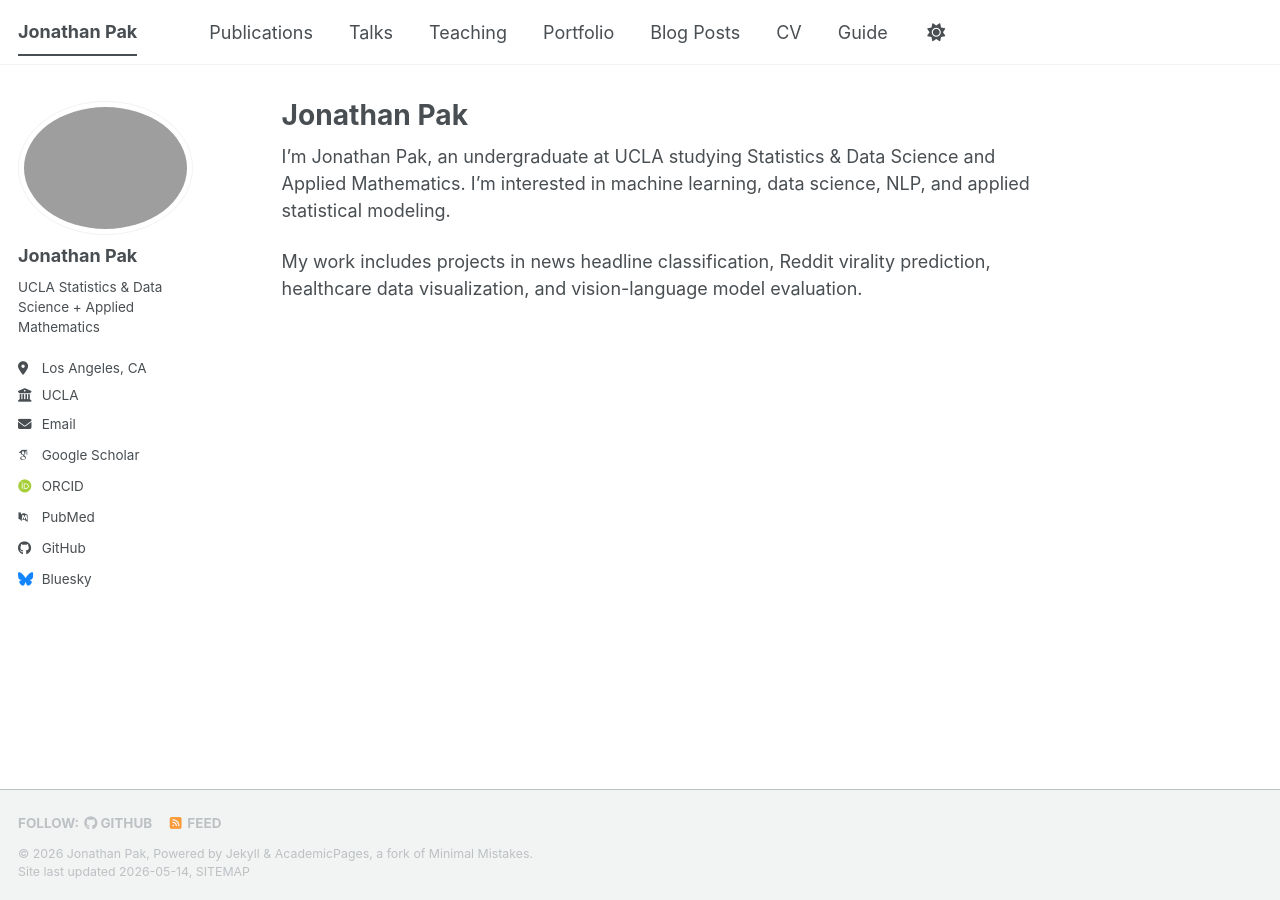
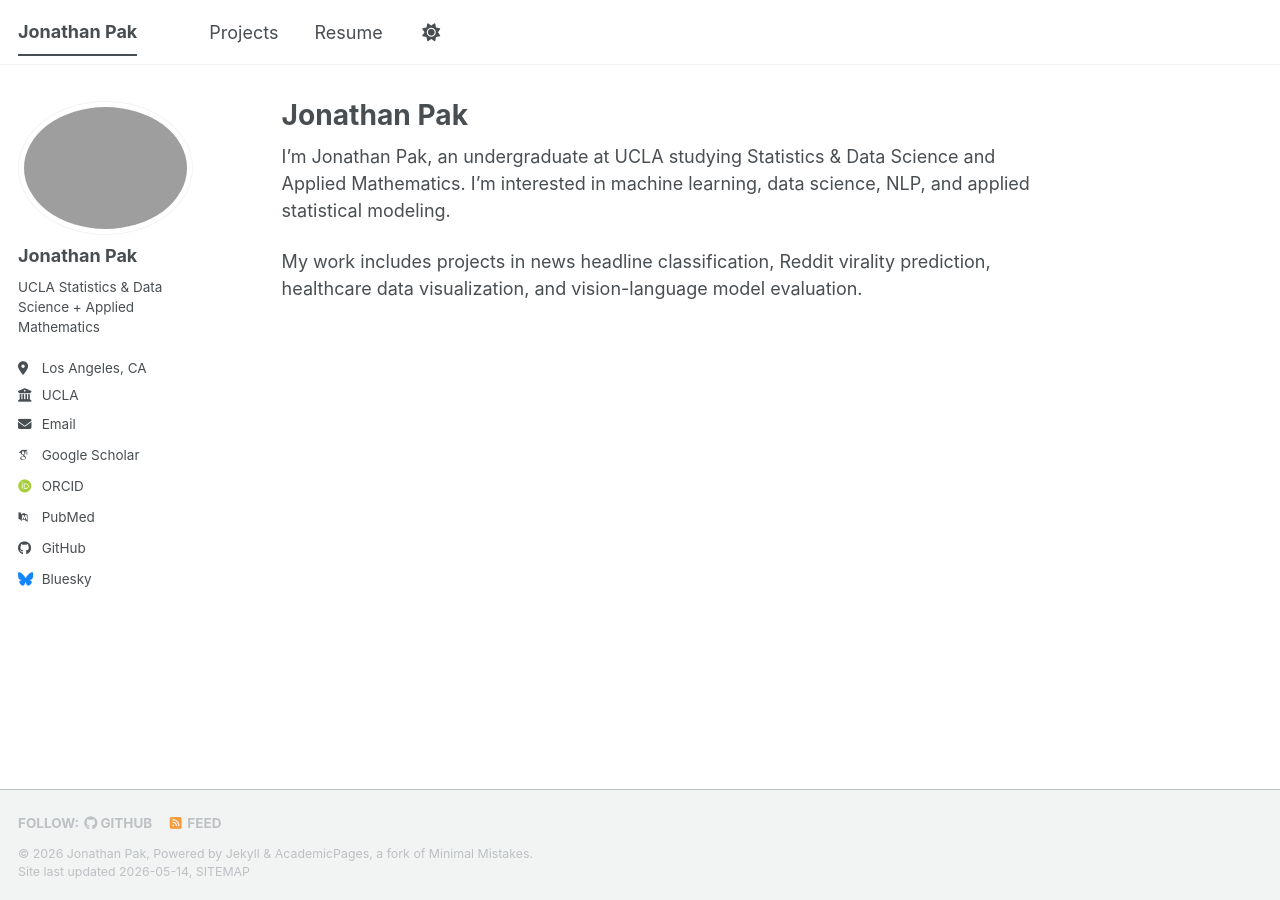
Before and after one commit to jonathanhpak/jonathanhpak.github.io, a Jekyll site: the page built from _pages/about.md, in a window 1280 px wide. Built offline with Jekyll 4.4.1, drawn with Linux system fonts in a browser that asks for light colours; some web fonts are replaced; a script bundle is joined from its source files by our own code; library files that are not in the unit come from our copies.

Commit message:
Update navigation to include Projects and Resume

```diff
--- a/_data/navigation.yml
+++ b/_data/navigation.yml
@@ -8,26 +8,8 @@
 #      Markdown formatted page while the second is generated using JSON.
 
 main:
-  - title: "Publications"
-    url: /publications/
-
-  - title: "Talks"
-    url: /talks/
-
-  - title: "Teaching"
-    url: /teaching/
-
-  - title: "Portfolio"
+  - title: "Projects"
     url: /portfolio/
 
-  - title: "Blog Posts"
-    url: /year-archive/
-
-  - title: "CV"
+  - title: "Resume"
     url: /cv/
-
-  # - title: "CV"
-  #   url: /cv-json/
-
-  - title: "Guide"
-    url: /markdown/
```
